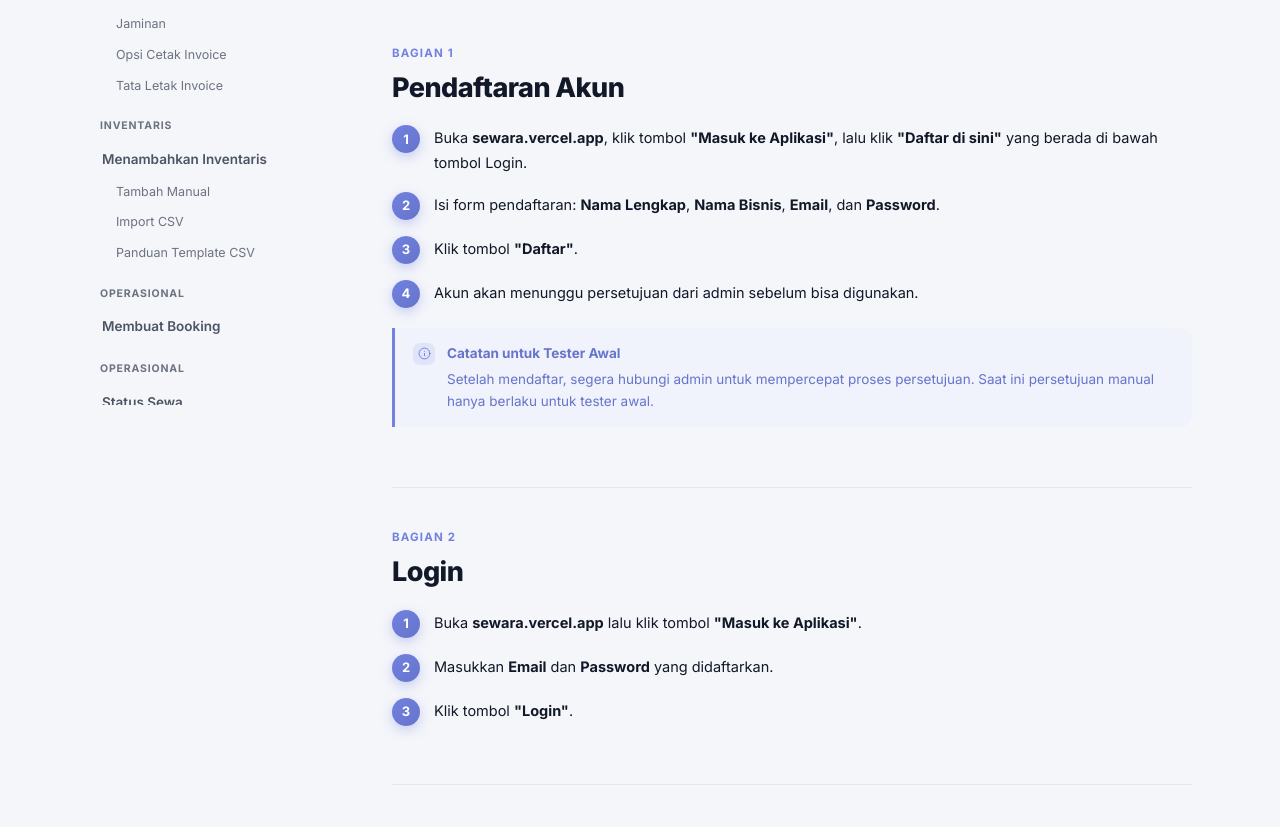
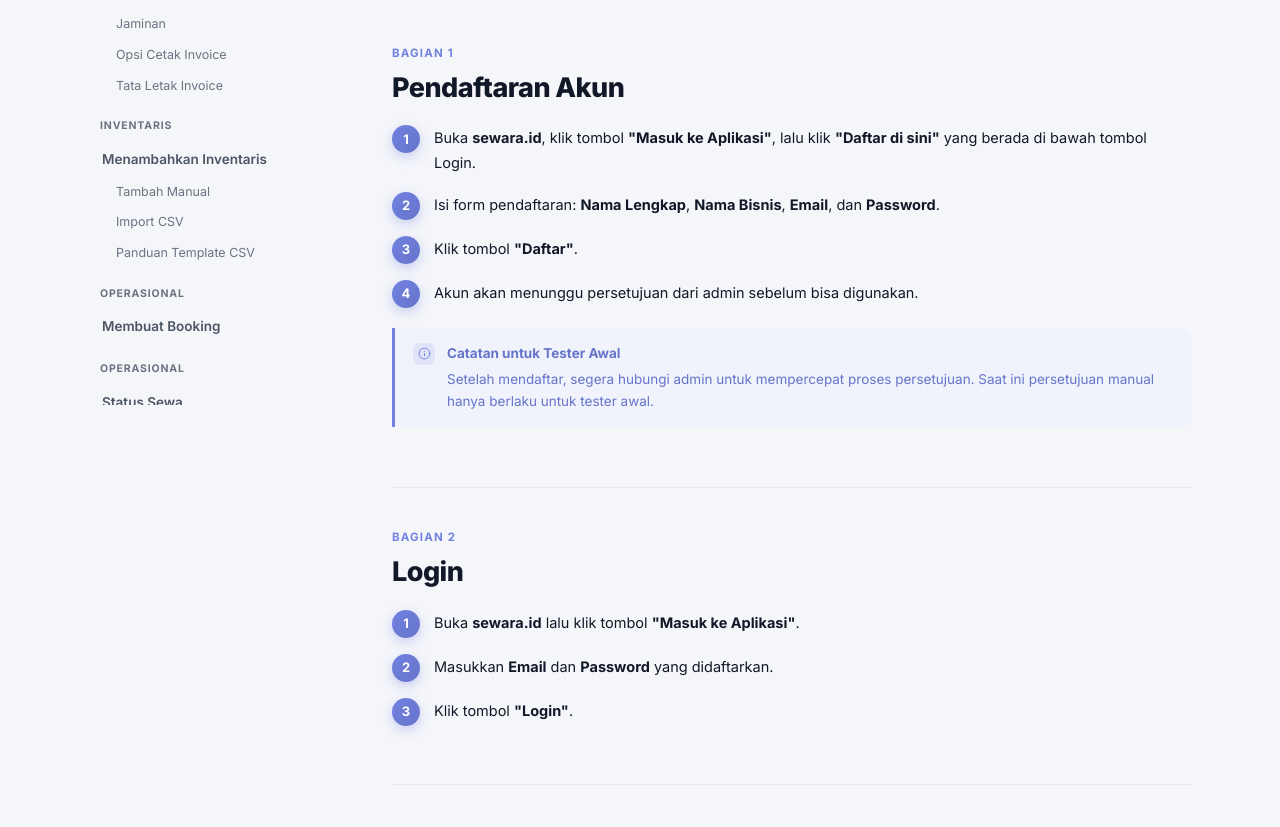
Before and after one commit to Rzp1010/Sewara-landing, a Next.js app: page /panduan in a window 1280 px wide. Shown: the part 383-1210 px from the top of the page. Built offline with nearby package versions, Linux system fonts and the light colour scheme.

Commit message:
docs(panduan): update domain to sewara.id

```diff
--- a/src/app/panduan/page.js
+++ b/src/app/panduan/page.js
@@ -90,7 +90,7 @@ export default function PanduanPage() {
             <h2 className="sw-gs-title">Pendaftaran Akun</h2>
             <Steps>
               <Step n={1}>
-                Buka <strong>sewara.vercel.app</strong>, klik tombol <strong>"Masuk ke Aplikasi"</strong>,
+                Buka <strong>sewara.id</strong>, klik tombol <strong>"Masuk ke Aplikasi"</strong>,
                 lalu klik <strong>"Daftar di sini"</strong> yang berada di bawah tombol Login.
               </Step>
               <Step n={2}>
@@ -114,7 +114,7 @@ export default function PanduanPage() {
             <h2 className="sw-gs-title">Login</h2>
             <Steps>
               <Step n={1}>
-                Buka <strong>sewara.vercel.app</strong> lalu klik tombol <strong>"Masuk ke Aplikasi"</strong>.
+                Buka <strong>sewara.id</strong> lalu klik tombol <strong>"Masuk ke Aplikasi"</strong>.
               </Step>
               <Step n={2}>
                 Masukkan <strong>Email</strong> dan <strong>Password</strong> yang didaftarkan.
```
